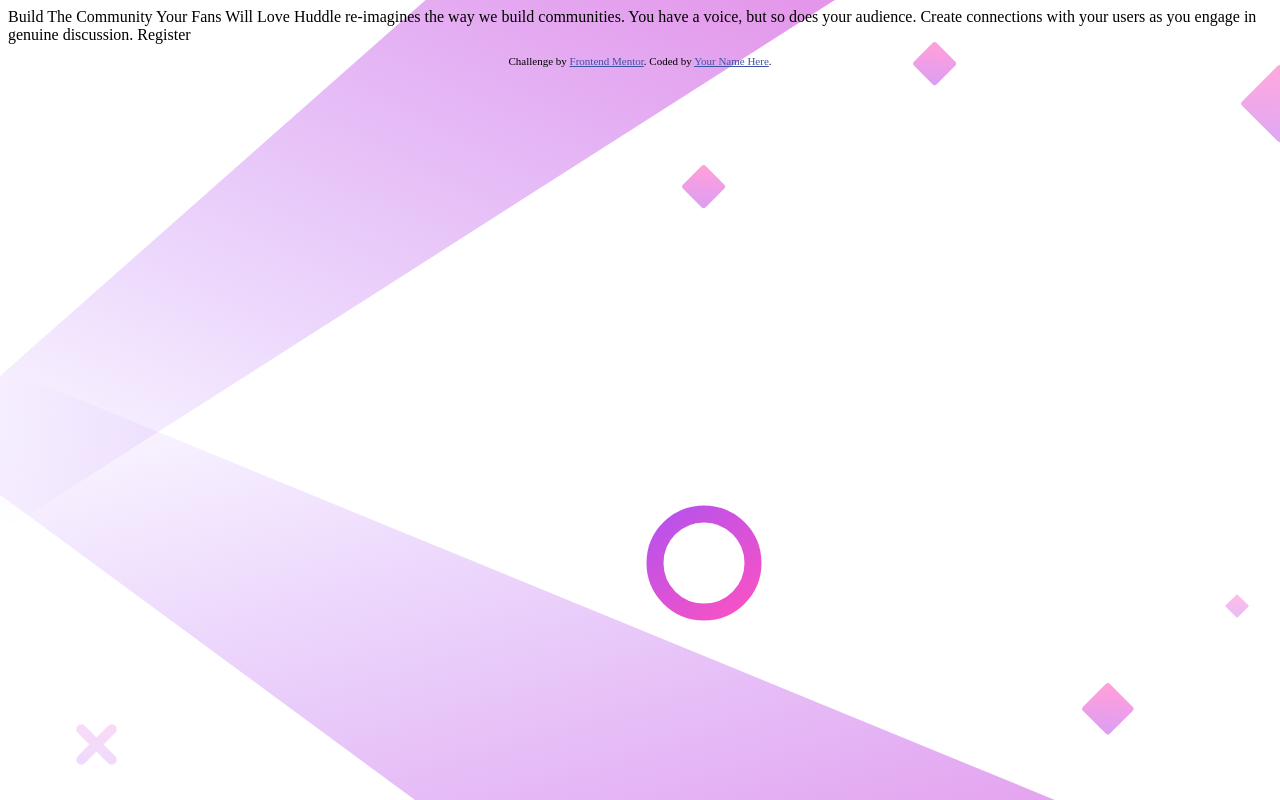
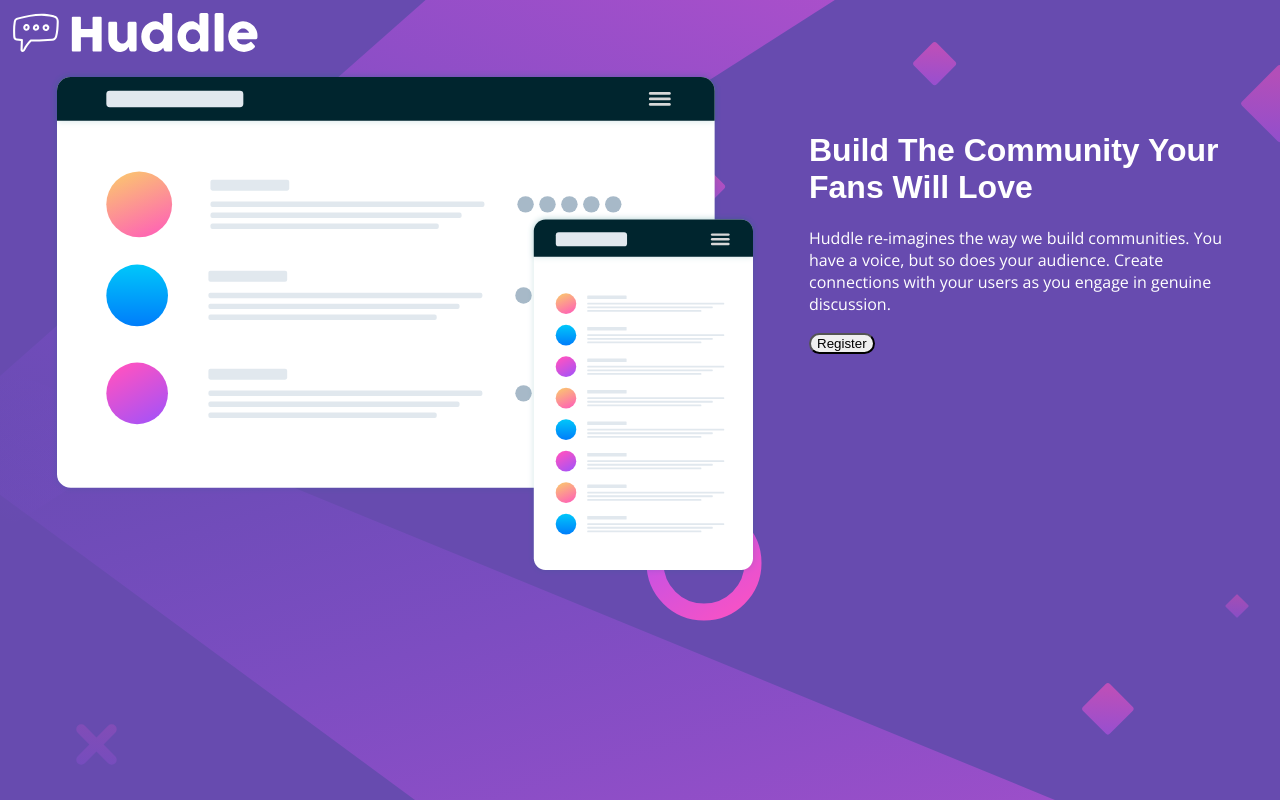
Before and after one commit to Technelly/Huddle, a plain HTML site: page index.html in a window 1280 px wide. Drawn offline with nearby package versions, Linux system fonts and the light colour scheme.

Commit message:
Second commit

```diff
--- a/index.html
+++ b/index.html
@@ -6,29 +6,41 @@
 
   <link rel="icon" type="image/png" sizes="32x32" href="./images/favicon-32x32.png">
   <link rel="stylesheet" href="styles.css">
+  <link href="https://fonts.googleapis.com/css2?family=Open+Sans&display=swap" rel="stylesheet">
 
   <title>Frontend Mentor | Huddle landing page with single introductory section</title>
 
   <!-- Feel free to remove these styles or customise in your own stylesheet 👍 -->
-  <style>
-    .attribution { font-size: 11px; text-align: center; }
-    .attribution a { color: hsl(228, 45%, 44%); }
-  </style>
+
 </head>
 <body>
+  <div class="logo">
+    <img src="images/logo.svg" alt="Huddle Logo">
 
-  Build The Community Your Fans Will Love
+<div class="intro">
 
-  Huddle re-imagines the way we build communities. You have a voice, but so does your audience.
-  Create connections with your users as you engage in genuine discussion.
+  <img src="images/illustration-mockups.svg" class="illustration" alt="mockup illustration">
+</div>
 
-  Register
+  <div>
+    <h1 class="text">Build The Community Your Fans Will Love</h1>
+
+    <p class="text">Huddle re-imagines the way we build communities. You have a voice, but so does your audience.
+    Create connections with your users as you engage in genuine discussion.</p>
+    <button type="button" name="button">Register</button>
+
+  </div>
+
+</div>
+
+
+
 
   <footer>
-    <p class="attribution">
+    <!-- <p class="attribution">
       Challenge by <a href="https://www.frontendmentor.io?ref=challenge" target="_blank">Frontend Mentor</a>.
       Coded by <a href="#">Your Name Here</a>.
-    </p>
+    </p> -->
   </footer>
 </body>
 </html>
--- a/styles.css
+++ b/styles.css
@@ -1,3 +1,37 @@
 body {
+  padding: 0;
+  margin: 0;
   background-image: url(images/bg-desktop.svg);
+  background-color: hsl(257, 40%, 49%);
+  font-family: 'Open Sans', sans-serif;
+  color: #fff;
+  font-weight: 400;
 }
+
+* {
+  box-sizing: border-box;
+}
+  /* .attribution { font-size: 11px; text-align: center; }
+  .attribution a { color: hsl(228, 45%, 44%); } */
+  h1 {
+    font-family: 'Poppins', sans-serif;
+    font-weight: 700;
+    /* margin-top: 50px; */
+    padding-top: 40px;
+
+
+  }
+.illustration {
+  float: left;
+  margin-right: 50px;
+  margin-left: 50px;
+}
+
+button {
+  cursor: pointer;
+  border-radius: 12px;
+}
+
+.text {
+  margin-right: 45px;
+}
```
